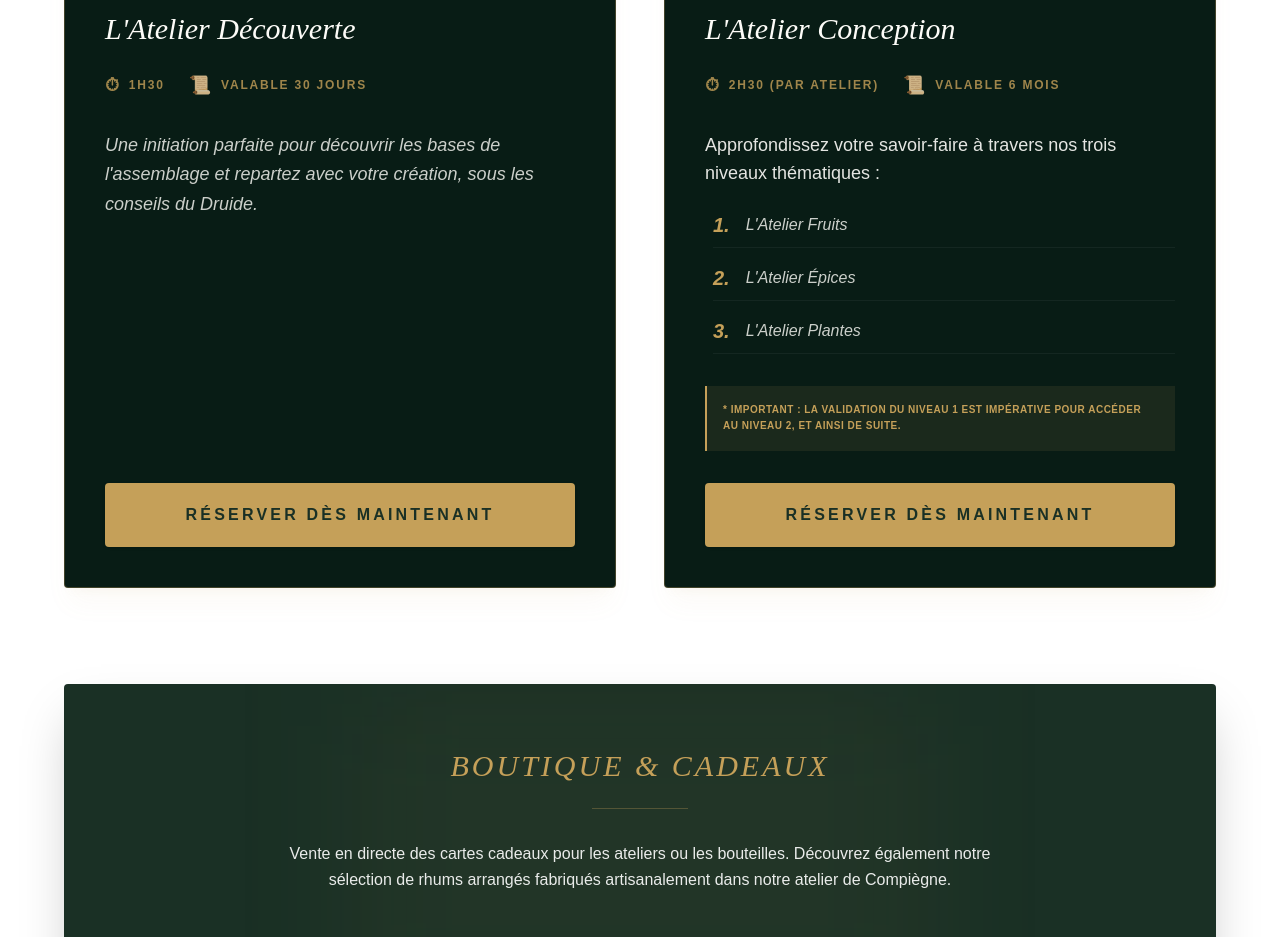
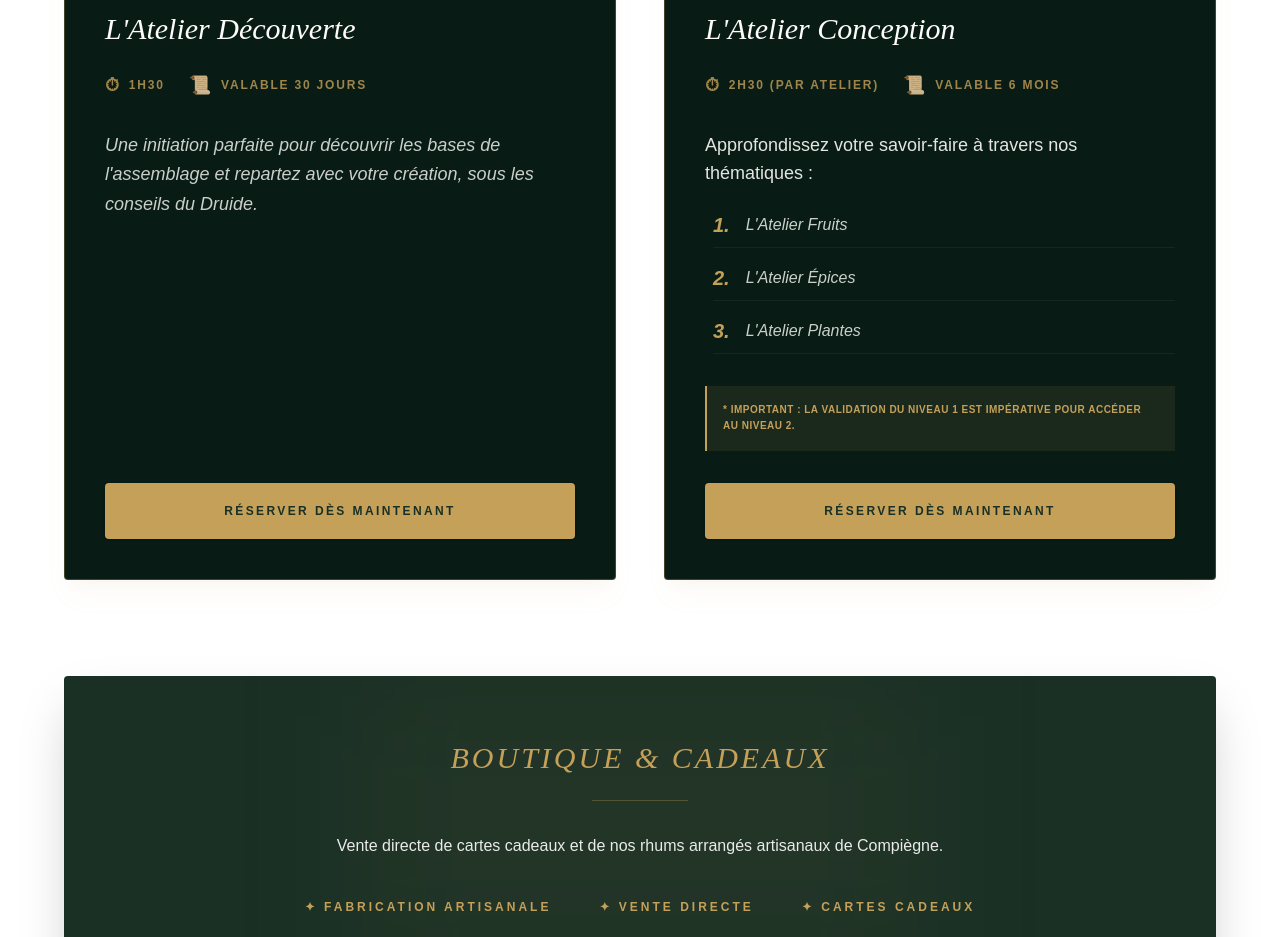
Before and after one commit to ferhugodev60/atelier-route-du-rhum-project, a React (Vite) app: page / in a window 1280 px wide. Shown: the part 2200-3137 px from the top of the page. Built offline with nearby package versions, Linux system fonts and the light colour scheme.

Commit message:
texte workshops

```diff
--- a/src/components/Workshops.tsx
+++ b/src/components/Workshops.tsx
@@ -7,17 +7,17 @@ const imgConception = "https://lh3.googleusercontent.com/gps-cs-s/AG0ilSxxesaujZ
 
 const Workshops: React.FC = () => {
     return (
-        <section id="workshops" className="py-24 bg-white px-6">
+        <section id="workshops" className="py-16 md:py-24 bg-white px-4 md:px-6">
             <div className="max-w-6xl mx-auto">
                 {/* En-tête de section */}
-                <div className="text-center mb-20">
-                    <h2 className="text-rhum-gold font-sans tracking-[0.2em] uppercase text-sm mb-4">
+                <div className="text-center mb-12 md:mb-20">
+                    <h2 className="text-rhum-gold font-sans tracking-[0.2em] uppercase text-xs md:text-sm mb-3 md:mb-4">
                         Nos Formules & Boutique
                     </h2>
-                    <h3 className="text-3xl md:text-5xl font-serif text-rhum-green">La Carte de l'Atelier</h3>
+                    <h3 className="text-2xl md:text-5xl font-serif text-rhum-green">La Carte de l'Atelier</h3>
                 </div>
 
-                <div className="grid grid-cols-1 lg:grid-cols-2 gap-12 mb-24">
+                <div className="grid grid-cols-1 lg:grid-cols-2 gap-8 md:gap-12 mb-16 md:mb-24">
                     {/* --- Carte Atelier Découverte --- */}
                     <motion.div
                         initial={{ opacity: 0, y: 30 }}
@@ -26,34 +26,38 @@ const Workshops: React.FC = () => {
                         transition={{ duration: 0.6 }}
                         className="group relative bg-[#081c15] border border-rhum-gold/30 rounded-sm overflow-hidden flex flex-col shadow-xl shadow-rhum-gold/5 hover:shadow-rhum-gold/20 transition-all duration-500"
                     >
-                        <div className="relative h-64 overflow-hidden">
+                        <div className="relative h-48 md:h-64 overflow-hidden">
                             <div className="absolute inset-0 bg-gradient-to-t from-[#081c15] via-[#081c15]/60 to-transparent z-10"></div>
                             <img
                                 src={imgDiscovery}
                                 alt="Ambiance Atelier Découverte"
                                 className="w-full h-full object-cover transform group-hover:scale-110 transition-transform duration-1000 ease-out"
                             />
-                            <div className="absolute bottom-6 right-8 z-20">
-                                <span className="text-4xl font-serif text-rhum-gold drop-shadow-lg">60€</span>
+                            <div className="absolute bottom-4 right-6 md:bottom-6 md:right-8 z-20">
+                                <span className="text-3xl md:text-4xl font-serif text-rhum-gold drop-shadow-lg">60€</span>
                             </div>
                         </div>
 
-                        <div className="p-10 flex flex-col flex-grow justify-between relative z-20">
+                        {/* Padding réduit sur mobile (p-6 vs p-10) */}
+                        <div className="p-6 md:p-10 flex flex-col flex-grow justify-between relative z-20">
                             <div>
-                                <h4 className="text-3xl font-serif italic text-rhum-cream mb-6">L'Atelier Découverte</h4>
-                                <div className="flex gap-6 mb-8 text-xs uppercase tracking-[0.15em] font-bold text-rhum-gold/80">
+                                {/* Taille de texte réduite sur mobile (text-2xl vs text-3xl) */}
+                                <h4 className="text-2xl md:text-3xl font-serif italic text-rhum-cream mb-4 md:mb-6">L'Atelier Découverte</h4>
+
+                                <div className="flex gap-4 md:gap-6 mb-6 md:mb-8 text-[10px] md:text-xs uppercase tracking-[0.15em] font-bold text-rhum-gold/80">
                                     <p className="flex items-center gap-2">
-                                        <span className="text-lg">⏱</span> 1h30
+                                        <span className="text-base md:text-lg">⏱</span> 1h30
                                     </p>
                                     <p className="flex items-center gap-2">
-                                        <span className="text-lg">📜</span> Valable 30 jours
+                                        <span className="text-base md:text-lg">📜</span> Valable 30 jours
                                     </p>
                                 </div>
-                                <p className="text-rhum-cream/80 mb-8 font-sans leading-relaxed italic text-lg">
+                                {/* Taille de texte réduite sur mobile (text-base vs text-lg) */}
+                                <p className="text-rhum-cream/80 mb-6 md:mb-8 font-sans leading-relaxed italic text-base md:text-lg">
                                     Une initiation parfaite pour découvrir les bases de l'assemblage et repartez avec votre création, sous les conseils du Druide.
                                 </p>
                             </div>
-                            <button className="w-full bg-rhum-gold text-rhum-green py-5 uppercase tracking-[0.2em] font-black hover:bg-white transition-colors duration-300 mt-auto shadow-sm rounded-sm">
+                            <button className="w-full bg-rhum-gold text-rhum-green py-4 md:py-5 uppercase tracking-[0.2em] font-black hover:bg-white transition-colors duration-300 shadow-sm rounded-sm text-xs">
                                 Réserver dès maintenant
                             </button>
                         </div>
@@ -67,88 +71,87 @@ const Workshops: React.FC = () => {
                         transition={{ duration: 0.6, delay: 0.2 }}
                         className="group relative bg-[#081c15] border border-rhum-gold/30 rounded-sm overflow-hidden flex flex-col shadow-xl shadow-rhum-gold/5 hover:shadow-rhum-gold/20 transition-all duration-500"
                     >
-                        <div className="relative h-64 overflow-hidden">
+                        <div className="relative h-48 md:h-64 overflow-hidden">
                             <div className="absolute inset-0 bg-gradient-to-t from-[#081c15] via-[#081c15]/60 to-transparent z-10"></div>
                             <img
                                 src={imgConception}
                                 alt="Ambiance Atelier Conception"
                                 className="w-full h-full object-cover transform group-hover:scale-110 transition-transform duration-1000 ease-out"
                             />
-                            {/* SEULE MENTION DU PRIX : Claire et imposante */}
-                            <div className="absolute bottom-6 right-8 z-20 flex flex-col items-end leading-none">
-                                <span className="text-4xl font-serif text-rhum-gold drop-shadow-lg">120€</span>
-                                <span className="text-[10px] uppercase tracking-widest text-rhum-gold font-bold mt-1 opacity-90">par atelier</span>
+                            <div className="absolute bottom-4 right-6 md:bottom-6 md:right-8 z-20 flex flex-col items-end leading-none">
+                                <span className="text-3xl md:text-4xl font-serif text-rhum-gold drop-shadow-lg">120€</span>
+                                <span className="text-[9px] md:text-[10px] uppercase tracking-widest text-rhum-gold font-bold mt-1 opacity-90">par atelier</span>
                             </div>
                         </div>
 
-                        <div className="p-10 flex flex-col flex-grow justify-between relative z-20">
+                        {/* Padding réduit sur mobile (p-6 vs p-10) */}
+                        <div className="p-6 md:p-10 flex flex-col flex-grow justify-between relative z-20">
                             <div>
-                                <h4 className="text-3xl font-serif italic text-rhum-cream mb-6">L'Atelier Conception</h4>
+                                <h4 className="text-2xl md:text-3xl font-serif italic text-rhum-cream mb-4 md:mb-6">L'Atelier Conception</h4>
 
-                                <div className="flex flex-wrap gap-6 mb-8 text-xs uppercase tracking-[0.15em] font-bold">
+                                <div className="flex flex-wrap gap-4 md:gap-6 mb-6 md:mb-8 text-[10px] md:text-xs uppercase tracking-[0.15em] font-bold">
                                     <p className="flex items-center gap-2 text-rhum-gold/80">
-                                        <span className="text-lg">⏱</span> 2h30 (par atelier)
+                                        <span className="text-base md:text-lg">⏱</span> 2h30 (par atelier)
                                     </p>
                                     <p className="flex items-center gap-2 text-rhum-gold/80">
-                                        <span className="text-lg">📜</span> Valable 6 mois
+                                        <span className="text-base md:text-lg">📜</span> Valable 6 mois
                                     </p>
                                 </div>
 
-                                <p className="text-rhum-cream/90 mb-6 font-sans text-lg">
-                                    Approfondissez votre savoir-faire à travers nos trois niveaux thématiques :
+                                <p className="text-rhum-cream/90 mb-4 md:mb-6 font-sans text-base md:text-lg">
+                                    Approfondissez votre savoir-faire à travers nos thématiques :
                                 </p>
 
-                                <ul className="space-y-4 mb-8 font-sans pl-2">
+                                <ul className="space-y-3 md:space-y-4 mb-6 md:mb-8 font-sans pl-2">
                                     <li className="flex items-center border-b border-white/5 pb-2">
-                                        <span className="flex items-center gap-4 text-base italic text-rhum-cream/80">
-                                            <span className="text-rhum-gold font-black text-xl">1.</span> L'Atelier Fruits
+                                        <span className="flex items-center gap-3 md:gap-4 text-sm md:text-base italic text-rhum-cream/80">
+                                            <span className="text-rhum-gold font-black text-lg md:text-xl">1.</span> L'Atelier Fruits
                                         </span>
                                     </li>
                                     <li className="flex items-center border-b border-white/5 pb-2">
-                                        <span className="flex items-center gap-4 text-base italic text-rhum-cream/80">
-                                            <span className="text-rhum-gold font-black text-xl">2.</span> L'Atelier Épices
+                                        <span className="flex items-center gap-3 md:gap-4 text-sm md:text-base italic text-rhum-cream/80">
+                                            <span className="text-rhum-gold font-black text-lg md:text-xl">2.</span> L'Atelier Épices
                                         </span>
                                     </li>
                                     <li className="flex items-center border-b border-white/5 pb-2">
-                                        <span className="flex items-center gap-4 text-base italic text-rhum-cream/80">
-                                            <span className="text-rhum-gold font-black text-xl">3.</span> L'Atelier Plantes
+                                        <span className="flex items-center gap-3 md:gap-4 text-sm md:text-base italic text-rhum-cream/80">
+                                            <span className="text-rhum-gold font-black text-lg md:text-xl">3.</span> L'Atelier Plantes
                                         </span>
                                     </li>
                                 </ul>
 
-                                <div className="bg-rhum-gold/10 p-4 border-l-2 border-rhum-gold">
-                                    <p className="text-[10px] text-rhum-gold font-bold uppercase tracking-wider leading-relaxed">
-                                        * Important : La validation du niveau 1 est impérative pour accéder au niveau 2, et ainsi de suite.
+                                <div className="bg-rhum-gold/10 p-3 md:p-4 border-l-2 border-rhum-gold">
+                                    <p className="text-[9px] md:text-[10px] text-rhum-gold font-bold uppercase tracking-wider leading-relaxed">
+                                        * Important : La validation du niveau 1 est impérative pour accéder au niveau 2.
                                     </p>
                                 </div>
                             </div>
 
-                            <button className="w-full bg-rhum-gold text-rhum-green py-5 uppercase tracking-[0.2em] font-black hover:bg-white transition-colors duration-300 mt-8 shadow-sm rounded-sm">
+                            <button className="w-full bg-rhum-gold text-rhum-green py-4 md:py-5 uppercase tracking-[0.2em] font-black hover:bg-white transition-colors duration-300 mt-6 md:mt-8 shadow-sm rounded-sm text-xs">
                                 Réserver dès maintenant
                             </button>
                         </div>
                     </motion.div>
                 </div>
 
-                {/* Section Boutique & Cadeaux */}
+                {/* Section Boutique & Cadeaux optimisée */}
                 <motion.div
                     initial={{ opacity: 0, y: 20 }}
                     whileInView={{ opacity: 1, y: 0 }}
                     viewport={{ once: true }}
-                    className="bg-rhum-green text-white p-12 md:p-16 text-center relative overflow-hidden rounded-sm shadow-2xl"
+                    className="bg-rhum-green text-white p-8 md:p-16 text-center relative overflow-hidden rounded-sm shadow-2xl"
                 >
                     <div className="absolute top-0 left-1/2 -translate-x-1/2 w-1/2 h-full bg-rhum-gold/5 blur-3xl pointer-events-none"></div>
                     <div className="relative z-10">
-                        <h4 className="font-serif text-3xl mb-6 italic text-rhum-gold uppercase tracking-widest">Boutique & Cadeaux</h4>
-                        <div className="w-24 h-px bg-rhum-gold/30 mx-auto mb-8"></div>
-                        <p className="max-w-3xl mx-auto text-base opacity-90 mb-10 leading-relaxed font-sans">
-                            Vente en directe des cartes cadeaux pour les ateliers ou les bouteilles.
-                            Découvrez également notre sélection de rhums arrangés fabriqués artisanalement dans notre atelier de Compiègne.
+                        <h4 className="font-serif text-2xl md:text-3xl mb-4 md:mb-6 italic text-rhum-gold uppercase tracking-widest">Boutique & Cadeaux</h4>
+                        <div className="w-16 md:w-24 h-px bg-rhum-gold/30 mx-auto mb-6 md:mb-8"></div>
+                        <p className="max-w-3xl mx-auto text-sm md:text-base opacity-90 mb-8 md:mb-10 leading-relaxed font-sans">
+                            Vente directe de cartes cadeaux et de nos rhums arrangés artisanaux de Compiègne.
                         </p>
-                        <div className="flex flex-wrap justify-center gap-x-12 gap-y-4 text-xs uppercase tracking-[0.25em] font-bold text-rhum-gold">
-                            <span className="flex items-center gap-3"><span className="text-xl">✦</span> Fabrication Artisanale</span>
-                            <span className="flex items-center gap-3"><span className="text-xl">✦</span> Vente Directe</span>
-                            <span className="flex items-center gap-3"><span className="text-xl">✦</span> Cartes Cadeaux</span>
+                        <div className="flex flex-col md:flex-row justify-center items-center gap-4 md:gap-x-12 text-[10px] md:text-xs uppercase tracking-[0.25em] font-bold text-rhum-gold">
+                            <span className="flex items-center gap-2 md:gap-3">✦ Fabrication Artisanale</span>
+                            <span className="flex items-center gap-2 md:gap-3">✦ Vente Directe</span>
+                            <span className="flex items-center gap-2 md:gap-3">✦ Cartes Cadeaux</span>
                         </div>
                     </div>
                 </motion.div>
```
